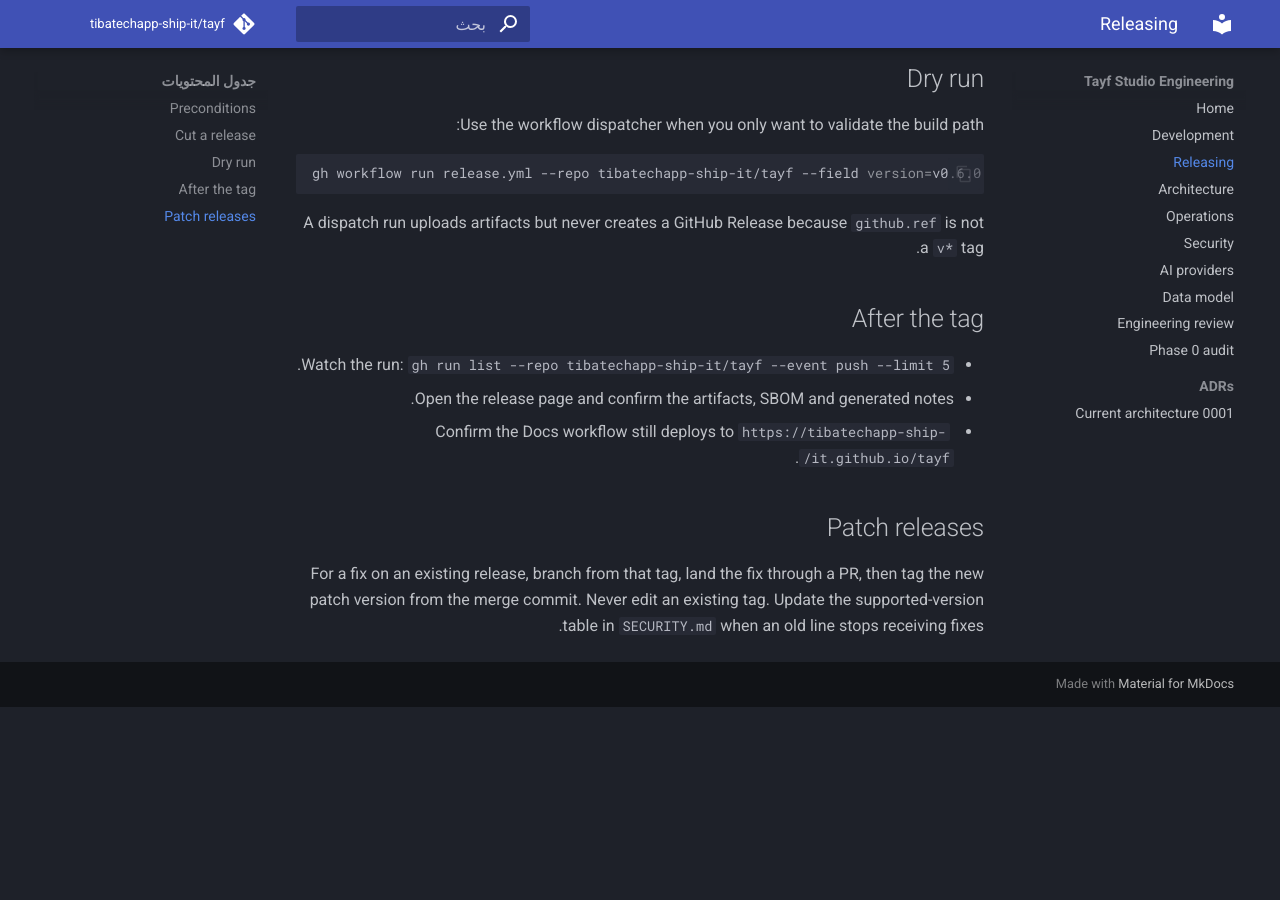
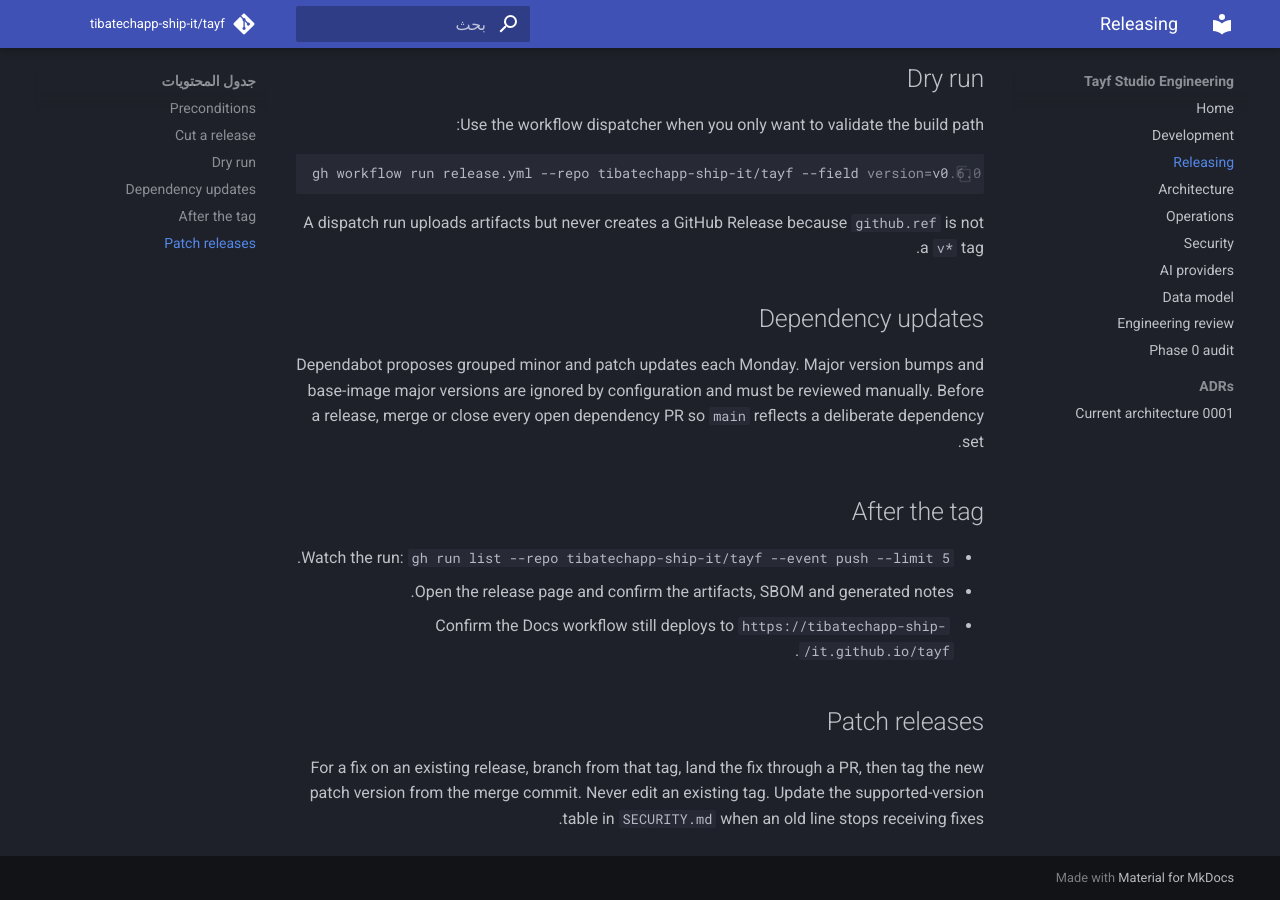
Before and after one commit to tibatechapp-ship-it/tayf, an MkDocs documentation site: the page built from docs/RELEASING.md, in a window 1280 px wide and 900 px high, scrolled down 937 px. Built offline with MkDocs 1.6.1 and Material for MkDocs 9.7.7, drawn with Linux system fonts in a browser that asks for light colours; comment, search, counter and statistics services are not loaded; before the commit the page ends 1644 px from its top, so only the background shows below that.

Commit message:
chore: limit Dependabot to non-major updates (#33)
Ignore semver-major updates for pip, npm and GitHub Actions, and
pin base-image majors to manual review. Document the policy in
the release guide and changelog.

```diff
--- a/docs/RELEASING.md
+++ b/docs/RELEASING.md
@@ -47,6 +47,13 @@ gh workflow run release.yml --repo tibatechapp-ship-it/tayf --field version=v0.6
 A dispatch run uploads artifacts but never creates a GitHub Release because
 `github.ref` is not a `v*` tag.
 
+## Dependency updates
+
+Dependabot proposes grouped minor and patch updates each Monday. Major version
+bumps and base-image major versions are ignored by configuration and must be
+reviewed manually. Before a release, merge or close every open dependency PR so
+`main` reflects a deliberate dependency set.
+
 ## After the tag
 
 - Watch the run: `gh run list --repo tibatechapp-ship-it/tayf --event push --limit 5`.
```
Also changed, not shown: CHANGELOG.md (+1 -1 lines), 1 other file.
